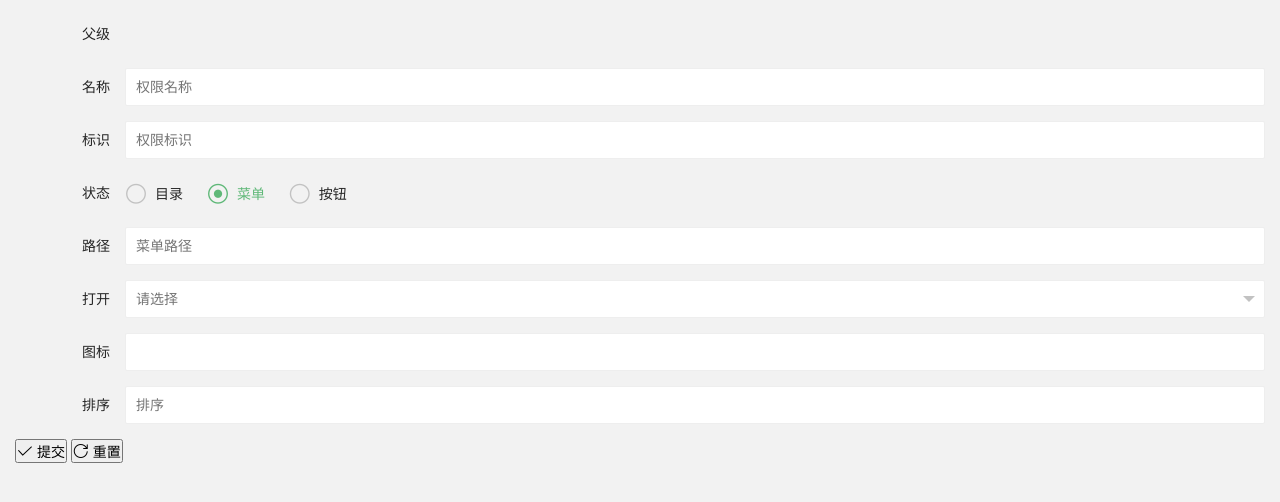
After one commit to PFinal-tool/pf-deployer, a Python web app: template app/templates/main/power/add.html in a window 1280 px wide. The commit adds this page. Shown: the top 502 px of the page. Run offline with Jinja, Linux system fonts and the light colour scheme; the template is opened without the code that fills it, so the values that code supplies are empty.

Commit message:
2023.05.04 更新添加权限

```diff
--- /dev/null
+++ b/app/templates/main/power/add.html
@@ -0,0 +1,105 @@
+{% extends 'layout/admin_base.html' %}
+{% block styles %}
+{{ super() }}
+<link rel="stylesheet" href="{{ url_for('static', filename='css/public.css') }}" media="all">
+{% endblock styles %}
+{% block content -%}
+<form class="layui-form" action="">
+    <div class="mainBox">
+        <div class="main-container">
+            <div class="main-container">
+                <div class="layui-form-item">
+                    <label class="layui-form-label">父级</label>
+                    <div class="layui-input-block">
+                        <ul id="selectParent" name="parentId" class="dtree" data-id="-1"></ul>
+                    </div>
+                </div>
+                <div class="layui-form-item">
+                    <label class="layui-form-label">名称</label>
+                    <div class="layui-input-block">
+                        <input type="text" name="powerName" lay-verify="title" autocomplete="off" placeholder="权限名称"
+                               class="layui-input">
+                    </div>
+                </div>
+                <div class="layui-form-item" id="powerCodeItem">
+                    <label class="layui-form-label">标识</label>
+                    <div class="layui-input-block">
+                        <input type="text" id="powerCode" name="powerCode" autocomplete="off" placeholder="权限标识"
+                               class="layui-input">
+                    </div>
+                </div>
+                <div class="layui-form-item">
+                    <label class="layui-form-label">状态</label>
+                    <div class="layui-input-block">
+                        <input type="radio" lay-filter="powerType" name="powerType" value="0" title="目录">
+                        <input type="radio" lay-filter="powerType" name="powerType" value="1" title="菜单" checked>
+                        <input type="radio" lay-filter="powerType" name="powerType" value="2" title="按钮">
+                    </div>
+                </div>
+                <div class="layui-form-item" id="powerUrlItem">
+                    <label class="layui-form-label">路径</label>
+                    <div class="layui-input-block">
+                        <input type="text" id="powerUrl" name="powerUrl" autocomplete="off" placeholder="菜单路径"
+                               class="layui-input">
+                    </div>
+                </div>
+                <div class="layui-form-item" id="openTypeItem">
+                    <label class="layui-form-label">打开</label>
+                    <div class="layui-input-block">
+                        <select name="openType" id="openType">
+                            <option value=""></option>
+                            <option value="_iframe">框架</option>
+                            <option value="_blank">签页</option>
+                        </select>
+                    </div>
+                </div>
+                <div class="layui-form-item">
+                    <label class="layui-form-label">图标</label>
+                    <div class="layui-input-block">
+                        <input type="text" id="icon" name="icon" lay-filter="icon" class="layui-input">
+                    </div>
+                </div>
+                <div class="layui-form-item">
+                    <label class="layui-form-label">排序</label>
+                    <div class="layui-input-block">
+                        <input type="text" name="sort" lay-verify="title" autocomplete="off" placeholder="排序"
+                               class="layui-input">
+                    </div>
+                </div>
+            </div>
+        </div>
+    </div>
+    <div class="bottom">
+        <div class="button-container">
+            <button type="submit" class="pear-btn pear-btn-primary pear-btn-sm" lay-submit="" lay-filter="power-save">
+                <i class="layui-icon layui-icon-ok"></i>
+                提交
+            </button>
+            <button type="reset" class="pear-btn pear-btn-sm">
+                <i class="layui-icon layui-icon-refresh"></i>
+                重置
+            </button>
+        </div>
+    </div>
+</form>
+{% endblock content %}
+{% block scripts %}
+{{ super() }}
+<script>
+    layui.use(['form', 'jquery', 'tree'], function () {
+        let form = layui.form
+        let $ = layui.jquery
+        let dtree = layui.tree
+        dtree.renderSelect({
+            elem: '#selectParent',
+            url: '/admin/power/selectParent',
+            method: 'get',
+            selectInputName: {nodeId: 'parentId', context: 'powerName'},
+            skin: 'layui',
+            dataFormat: 'list',
+            response: {treeId: 'powerId', parentId: 'parentId', title: 'powerName'},  //修改response中返回数据的定义
+            selectInitVal: '0'
+        })
+    })
+</script>
+{% endblock scripts %}
--- a/app/views/main/power.py
+++ b/app/views/main/power.py
@@ -28,3 +28,9 @@ def data():
         "data": curd.model_to_dicts(schema=PowerOutViewSchema, data=power)
     }
     return jsonify(res)
+
+
+@admin_power.route('/add')
+@authorize("admin:power:add", log=True)
+def add():
+    return render_template('main/power/add.html')
```
Also changed, not shown: app/templates/main/index.html (+0 -9 lines), app/templates/main/power/main.html (+11 -4 lines), requirements.txt (+141 -6 lines), README.md.
